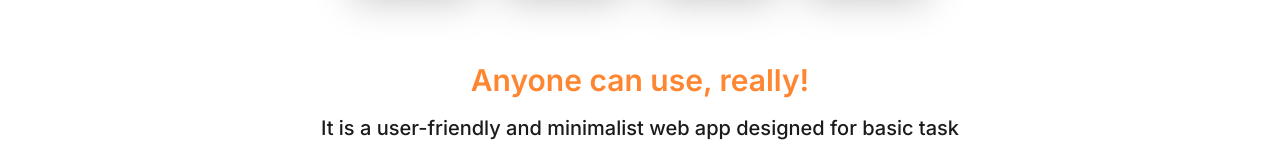
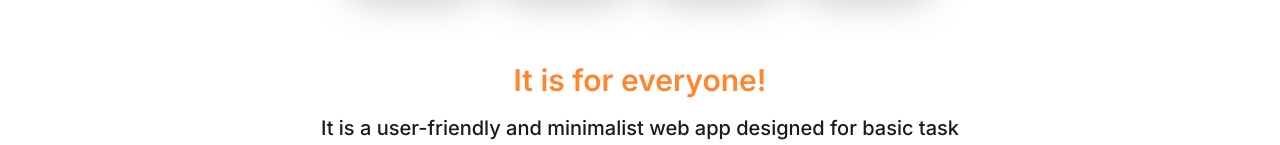
Before and after one commit to Nashiuz-Zaman/task-expert-client-nextjs, a Next.js app: page / in a window 1280 px wide. Shown: the part 1947-2092 px from the top of the page. Built offline with nearby package versions, Linux system fonts and the light colour scheme; no server answers.

Commit message:
Change heading text of About section

```diff
--- a/src/uiData/homeUiContent.jsx
+++ b/src/uiData/homeUiContent.jsx
@@ -23,7 +23,7 @@ export const targetAudienceTextContent = {
          Who is it <span className='text-primary'>for</span>
       </>
    ),
-   subheading: 'Anyone can use, really!',
+   subheading: 'It is for everyone!',
    description:
       "It is a user-friendly and minimalist web app designed for basic task management in your everyday life. With its simplistic interface, Task Expert empowers users to organize and prioritize their daily tasks. Whether you're a professional, student, or anyone juggling multiple responsibilities.",
    images: [
--- a/src/uiData/serverUrl.js
+++ b/src/uiData/serverUrl.js
@@ -1,2 +1,2 @@
-// export const serverUrl = process.env.NEXT_PUBLIC_PROD_SERVER_URL;
-export const serverUrl = process.env.NEXT_PUBLIC_DEV_SERVER_URL;
+export const serverUrl = process.env.NEXT_PUBLIC_PROD_SERVER_URL;
+// export const serverUrl = process.env.NEXT_PUBLIC_DEV_SERVER_URL;
```
